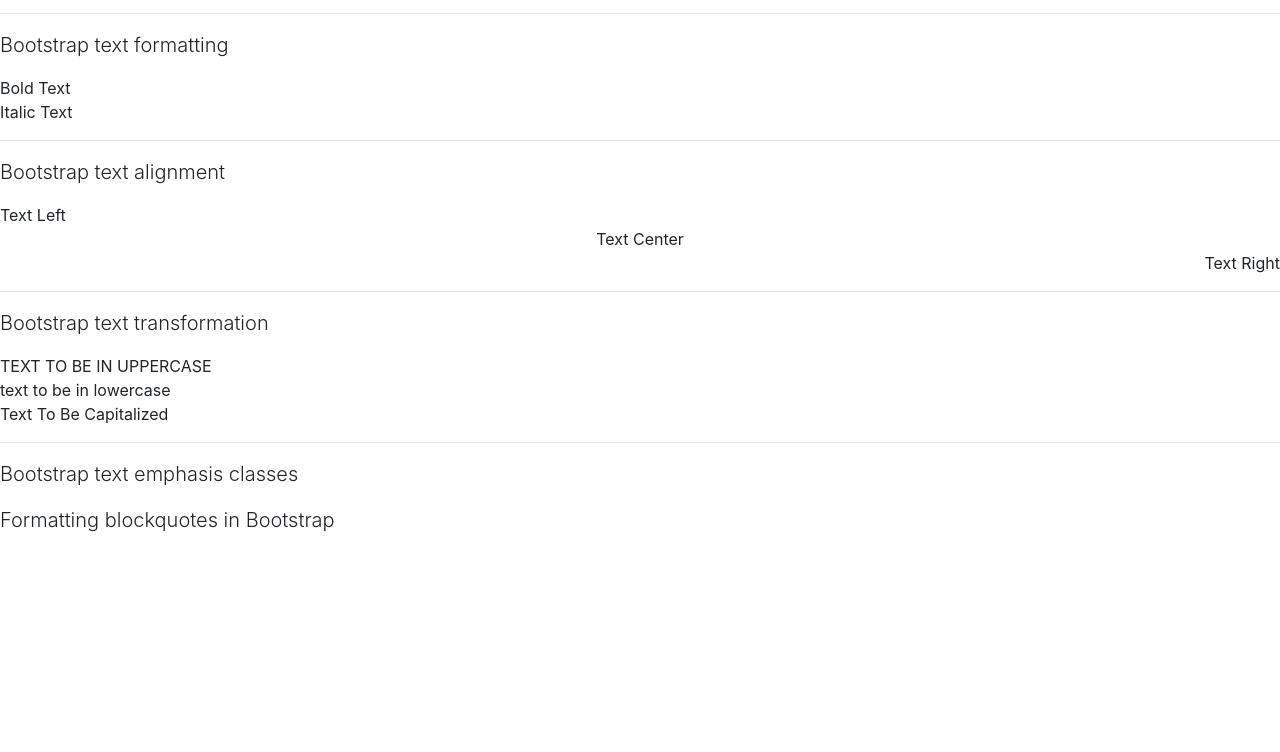
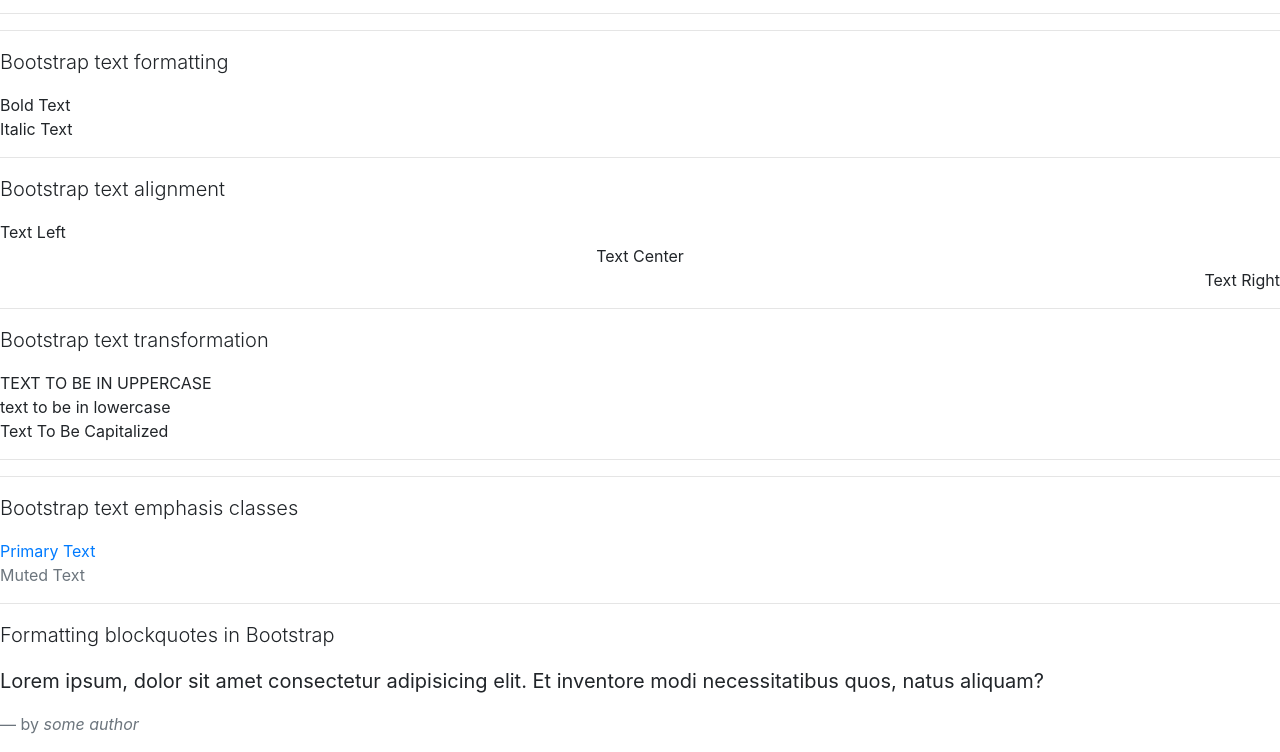
Before and after one commit to gitForKrish/BootstrapInPractice, a plain HTML site: page TutorialRepublic/02_bs_typography.html in a window 1280 px wide. Shown: the part 482-1234 px from the top of the page. Before the commit the page ends 1033 px from the top, so only its background shows below. Drawn offline with nearby package versions, Linux system fonts and the light colour scheme.

Commit message:
Bootstrap Typography

```diff
--- a/TutorialRepublic/02_bs_typography.html
+++ b/TutorialRepublic/02_bs_typography.html
@@ -29,8 +29,9 @@
     <h1 class="display-1">Heading Display 1</h1>
     <h1 class="display-5">Heading Display 5</h1>
     <hr>
+    <hr>
     <p class="lead">Bootstrap text formatting</p>
-    <div class="text-bold">Bold Text</div>
+    <div class="bold">Bold Text</div>
     <div class="text-italic">Italic Text</div>
     <hr>
     <p class="lead">Bootstrap text alignment</p>
@@ -43,9 +44,16 @@
     <div class="text-lowercase">TEXT TO BE IN LOWERCASE</div>
     <div class="text-capitalize">text to be capitalized</div>
     <hr>
+    <hr>
     <p class="lead">Bootstrap text emphasis classes</p>
+    <div class="text-primary">Primary Text</div>
+    <div class="text-muted">Muted Text</div>
+    <hr>
     <p class="lead">Formatting blockquotes in Bootstrap</p>
-
+    <blockquote class="blockquote">
+      <p>Lorem ipsum, dolor sit amet consectetur adipisicing elit. Et inventore modi necessitatibus quos, natus aliquam?</p>
+      <footer class="blockquote-footer">by <cite>some author</cite></footer>
+    </blockquote>
     <!-- JQuery Minified Version NOT the slim version -->
     <script
       src="https://code.jquery.com/jquery-3.4.1.min.js"
```
